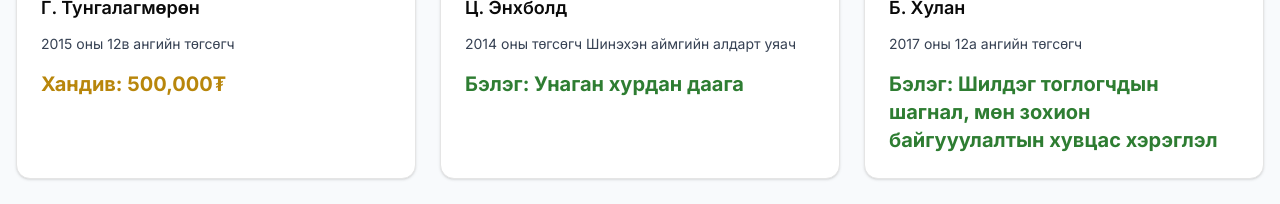
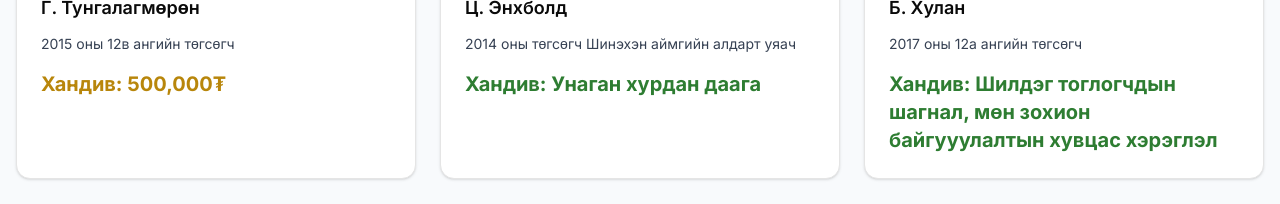
Before and after one commit to AriunboldGG/tarialancup-frontend, a Next.js app: page /sponsors in a window 1280 px wide. Shown: the part 575-779 px from the top of the page. Built offline with nearby package versions, Linux system fonts and the light colour scheme; no server answers.

Commit message:
updated Handiv text

```diff
--- a/src/app/sponsors/page.tsx
+++ b/src/app/sponsors/page.tsx
@@ -115,7 +115,7 @@ export default function SponsorsPage() {
                   <div className="text-xl font-bold text-[#b8860b] mt-2">Хандив: {sponsor.amount}</div>
                 )}
                 {sponsor.gift && (
-                  <div className="text-xl font-bold text-[#2e7d32] mt-2">Бэлэг: {sponsor.gift}</div>
+                  <div className="text-xl font-bold text-[#2e7d32] mt-2">Хандив: {sponsor.gift}</div>
                 )}
               </CardHeader>
             </Card>
```
